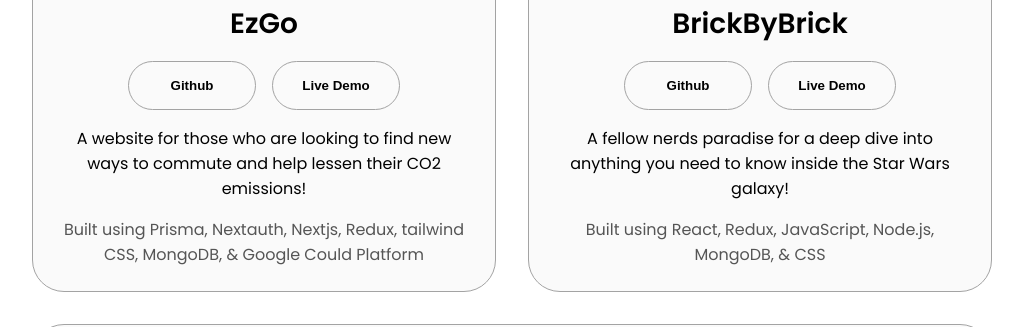
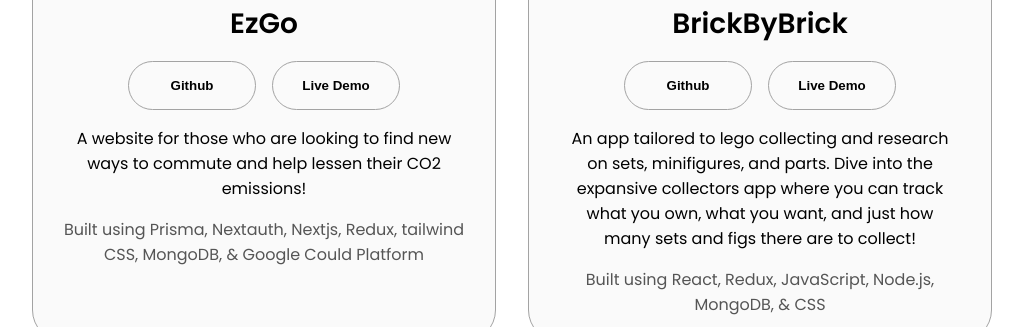
Before and after one commit to NoahW52/New-Portfolio, a plain HTML site: page index.html in a window 1280 px wide. Shown: the part 2819-3146 px from the top of the page, without its empty margins (128-1151 px from the left). Drawn offline with Linux system fonts and the light colour scheme.

Commit message:
final edits

```diff
--- a/index.html
+++ b/index.html
@@ -353,7 +353,7 @@
               Live Demo
             </button>
           </div>
-          <p class="project-desc">A fellow nerds paradise for a deep dive into anything you need to know inside the Star Wars galaxy!</p>
+          <p class="project-desc">An app tailored to lego collecting and research on sets, minifigures, and parts. Dive into the expansive collectors app where you can track what you own, what you want, and just how many sets and figs there are to collect!</p>
           <p>Built using React, Redux, JavaScript, Node.js, MongoDB, & CSS</p>
         </div>
         <div class="details-container color-container">
```
